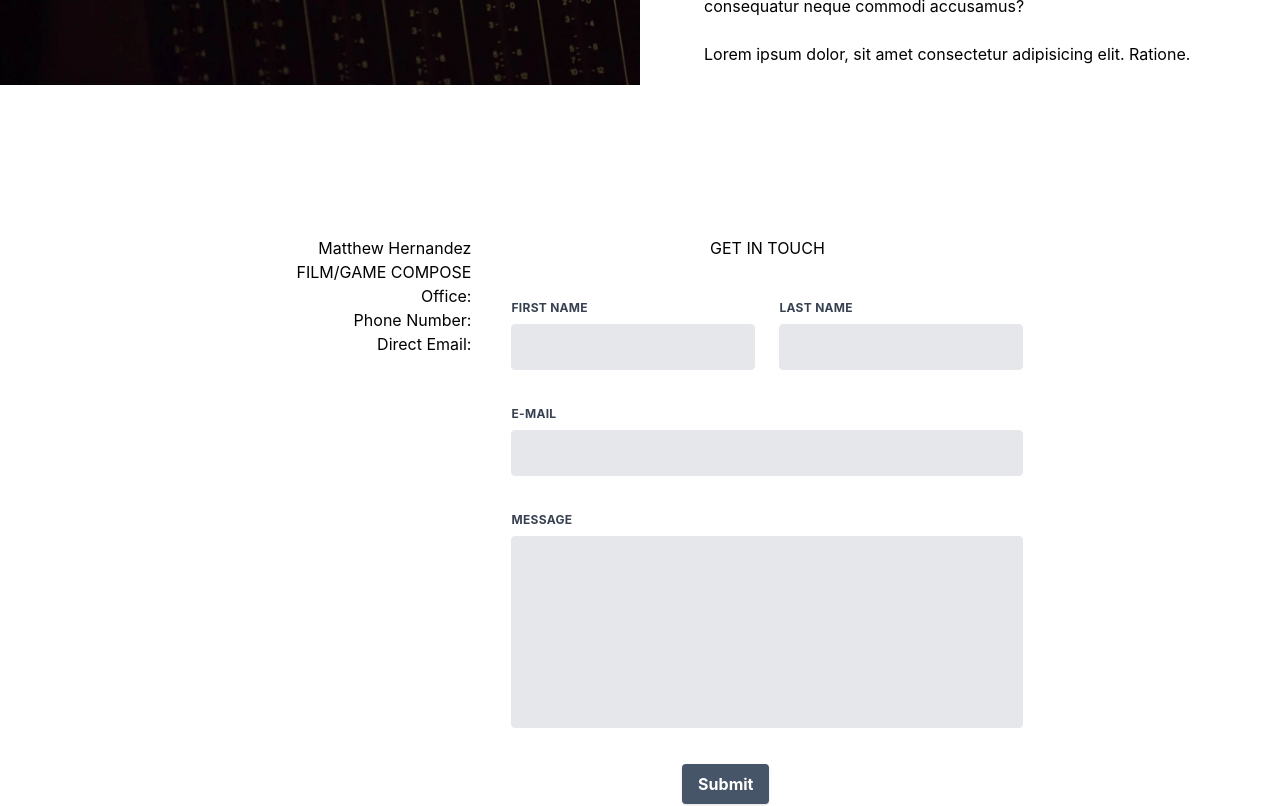
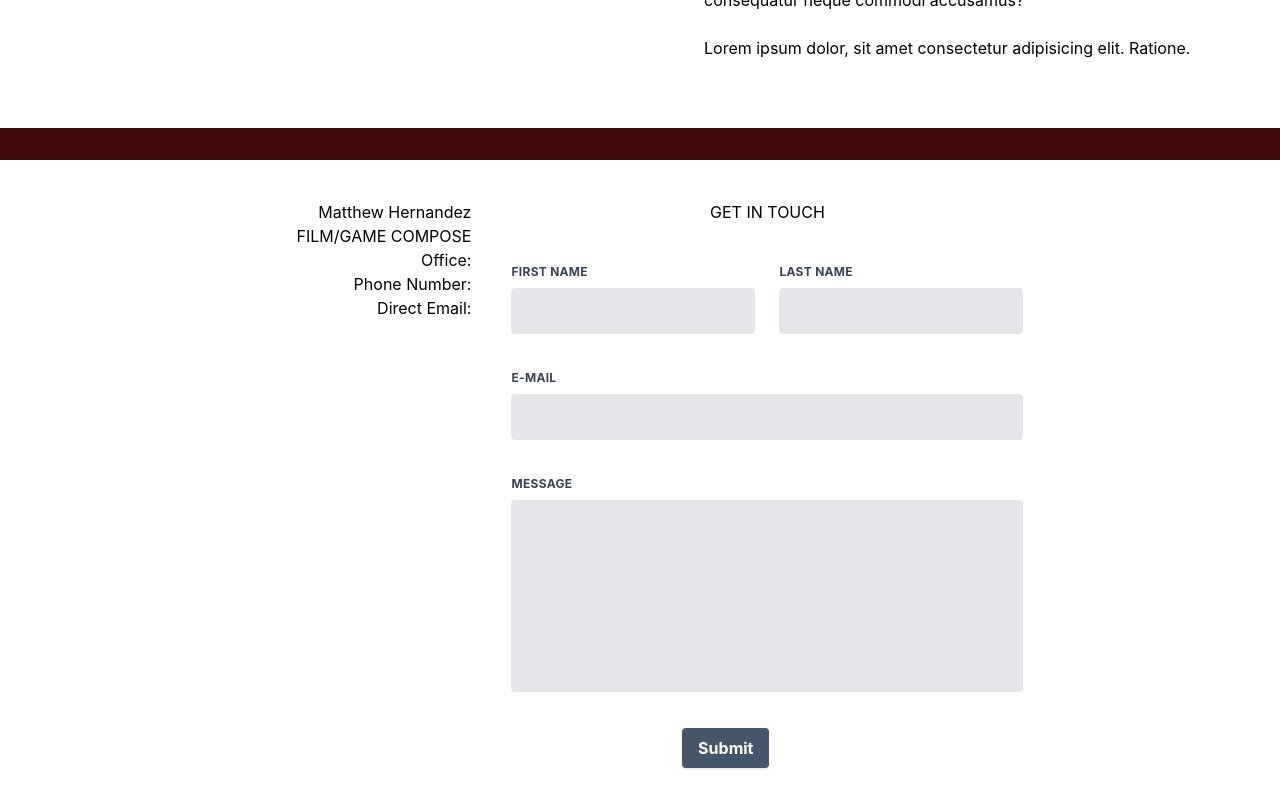
Before and after one commit to Cyber-Digital-llc/Matthews-Portfolio-Website-FE, a Next.js app: page / in a window 1280 px wide. Shown: the part 2820-3626 px from the top of the page. Built offline with nearby package versions, Linux system fonts and the light colour scheme.

Commit message:
contact section wip

```diff
--- a/components/About.jsx
+++ b/components/About.jsx
@@ -4,7 +4,7 @@ const About = () => {
   return (
     <div
       id="about"
-      className="flex flex-col align-middle xxs:flex-col xs:flex-col xl:flex xl:flex-row xl:w-full lg:flex lg:flex-row lg:h-max md:flex md:h-max sm:flex sm:flex-row sm:h-max py-0 px-0 w-full sm:items-center  border-t-[2rem]
+      className="flex flex-col align-middle xxs:flex-col xs:flex-col xl:flex xl:flex-row xl:w-full lg:flex lg:flex-row lg:h-max md:flex md:h-max sm:flex sm:flex-row sm:h-max py-0 px-0 w-full sm:items-center border-t-[2rem]
       border-t-[rgb(63,10,10)]"
     >
       <div className="w-full">
--- a/components/ContactForm.jsx
+++ b/components/ContactForm.jsx
@@ -30,7 +30,8 @@ export default function ContactForm() {
   return (
     <div
       id="contact"
-      className="flex w-full py-14 justify-center align-middle content-center items-center"
+      className="flex justify-center align-middle content-center items-center border-t-[2rem]
+      border-t-[rgb(63,10,10)]"
     >
       <div className="flex flex-col md:flex-row lg:flex-row xl:flex-row 2xl:flex-row align-middle content-center justify-center">
         <div className="flex flex-col text-center md:text-right py-10 px-10">
--- a/components/Header.jsx
+++ b/components/Header.jsx
@@ -8,7 +8,7 @@ const Header = () => {
     // <>
     <div
       id="home"
-      className=" px-10 bg-cover bg-no-repeat lg:bg-cover 2xl:bg-cover bg-center bg-headerBGI md:bg-fixed md:w-[100vw] xl:h-[97vh] mx-auto flex items-center  justify-center pt-16  flex-col lg:bg-fixed lg:items-center  md:h-screen md:max-h-[1198px] min-h-[676px] sm:bg-fixed  sm:min-h-[724px] md:min-h-[828px] 2xl:bg-fixed 2xl:min-h-[940px] 2xl:h-[800px] w-full scrollbar-hide  relative overflow-y-auto overflow-x-hidden md:overflow-x-visible md:overflow-y-visible"
+      className=" px-10 bg-cover bg-no-repeat lg:bg-cover 2xl:bg-cover bg-center bg-headerBGI md:bg-fixed md:w-[100vw] xl:h-[97vh] mx-auto flex items-center  justify-center pt-16  flex-col lg:bg-fixed lg:items-center  md:h-screen md:max-h-[1198px] min-h-[676px] sm:bg-fixed  sm:min-h-[724px] md:min-h-[828px] 2xl:bg-fixed 2xl:min-h-[940px] 2xl:h-[800px] w-full scrollbar-hide relative overflow-y-auto overflow-x-hidden md:overflow-x-visible md:overflow-y-visible"
     >
       {/* //     <div className="flex-col">
     //       <h1 className="font-bold text-8xl pt-2 text-[32px] sm:text-6xl xl:text-8xl my-8 mb-2 md:mt-10 md:my-12 md:mb-6 ">
--- a/components/Music.jsx
+++ b/components/Music.jsx
@@ -8,7 +8,7 @@ const Music = () => {
       className="flex flex-col-reverse xxs:flex xxs:flex-col-reverse sm:flex sm:flex-col-reverse xl:flex xl:flex-row h-max bg-black-900 py-0 px-0 w-full items-center"
     >
       <div className="w-full">
-        <div className="flex justify-center w-full bg-musicBGI h-[90vh] bg-fit bg-contain bg-scroll 2xl:bg-fixed xl:bg-fixed lg:bg-fixed md:bg-fixed mx-auto bg-no-repeat "></div>
+        <div className="flex justify-center w-full bg-musicBGI bg-fit bg-contain bg-scroll 2xl:bg-fixed xl:bg-fixed lg:bg-fixed md:bg-fixed mx-auto bg-no-repeat "></div>
       </div>
 
       <div className="flex justify-center w-full">
```
